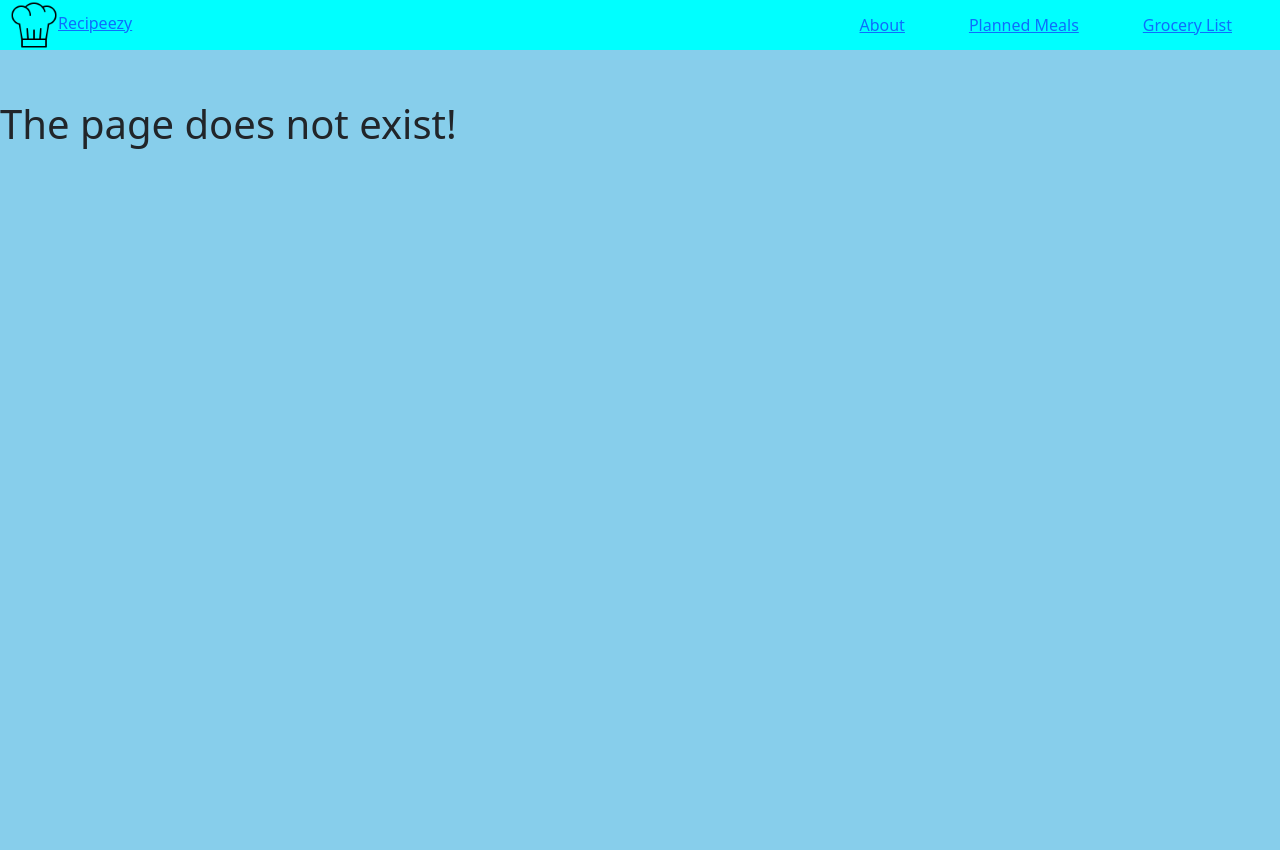
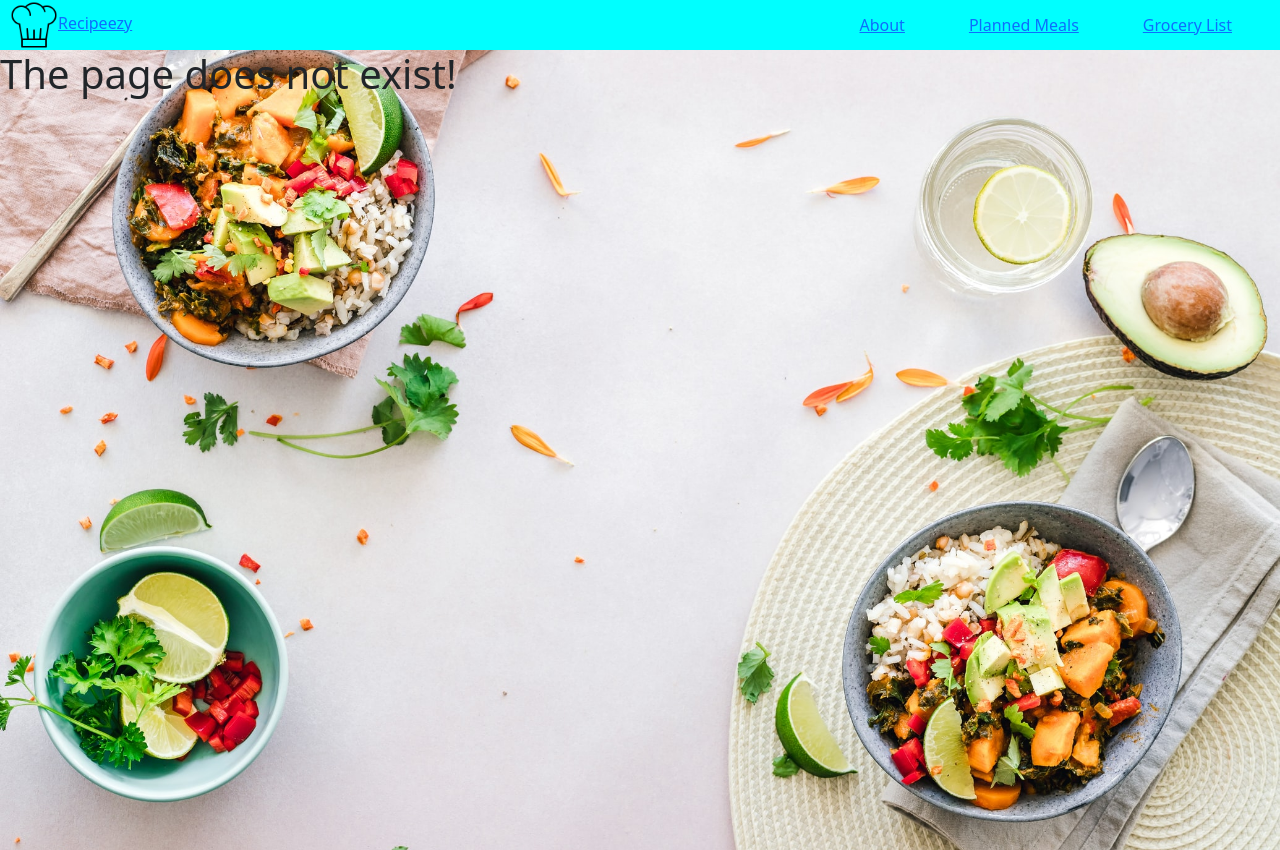
Before and after one commit to briannyeo/Recipeezy, a React (Create React App) app: page / in a window 1280 px wide. Built offline with nearby package versions, Linux system fonts and the light colour scheme.

Commit message:
added background image

```diff
--- a/src/Pages/Main.css
+++ b/src/Pages/Main.css
@@ -1,5 +1,3 @@
 .main {
   height: 100vh;
-  background-color: skyblue;
-  padding-top: 50px;
 }
--- a/src/Pages/Main.js
+++ b/src/Pages/Main.js
@@ -1,21 +1,26 @@
 import React from "react";
 import { Route, Routes } from "react-router-dom";
 import "./Main.css";
-
 import Home from "./HomePage/Home";
 import About from "./AboutPage/About";
-
 import PlannedMeals from "./PlannedMealsPage/PlannedMeals";
 import GroceryList from "./GroceryListPage/GroceryList";
 import SearchResults from "./SearchResultsPage/SearchResultsPage";
 import RecipeDetails from "./RecipeDetailsPage/RecipeDetails";
 import NoMatch from "./NoMatchPage";
-
 import SearchBarBS from "../components/SearchBar/SearchBarBS";
+import background from "../images/recipeezyhomepage.jpeg";
 
 function Main() {
   return (
-    <main className="main">
+    <main
+      className="main"
+      style={{
+        backgroundSize: "cover",
+        backgroundPosition: "center center",
+        backgroundImage: `url(${background})`,
+      }}
+    >
       <Routes>
         <Route path="Recipeezy" element={<Home />}>
           <Route index element={<SearchBarBS />} />
```
Also changed, not shown: src/images/recipeezyhomepage.jpeg (added).
